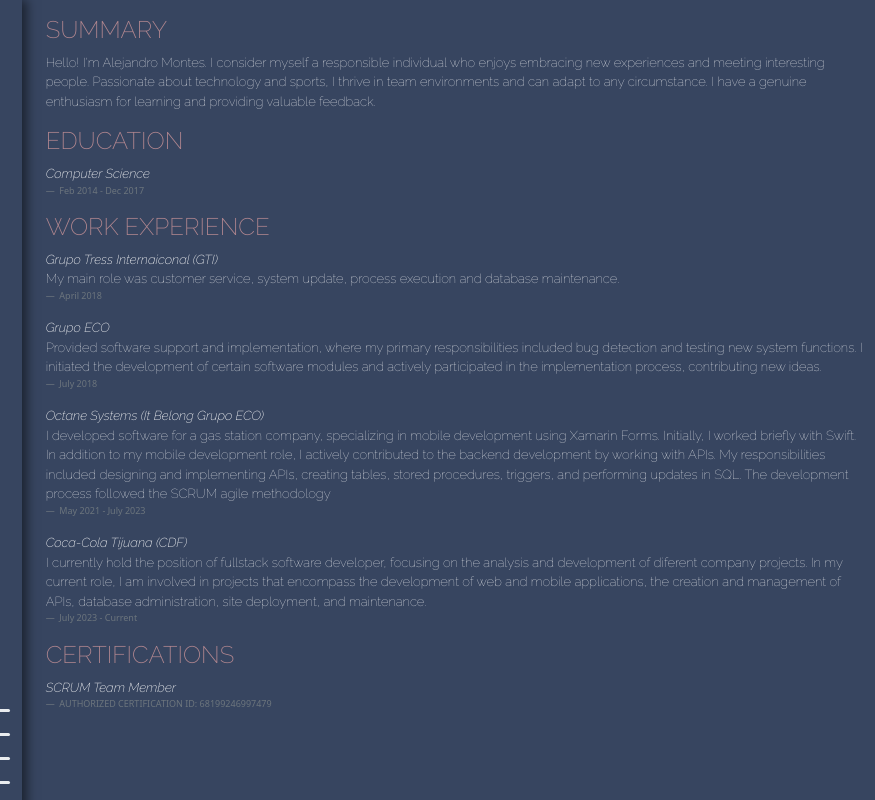
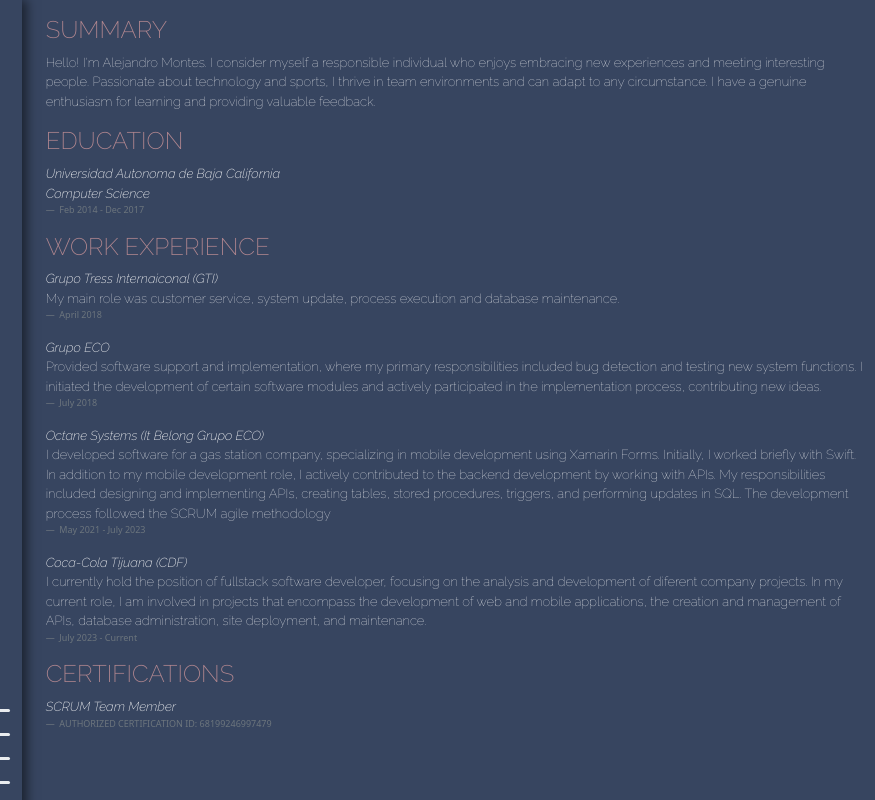
Before and after one commit to alejandromontesh/cv, a plain HTML site: page index.html in a window 1280 px wide. Shown: the top 800 px of the page, 405-1280 px from the left. Drawn offline with nearby package versions, Linux system fonts and the light colour scheme.

Commit message:
Add files via upload

```diff
--- a/index.html
+++ b/index.html
@@ -233,6 +233,8 @@
             </div>
             <div class="mt-3">
                 <h4 class="tittle">EDUCATION</h4>
+                <p class="subtittle" style="margin: 0;">Universidad Autonoma de Baja California</p>
+
                 <figure>
                     <blockquote class="blockquote">
                         <p class="subtittle">Computer Science</p>
@@ -304,12 +306,11 @@
 
                     <p class="subtittle">SCRUM Team Member
                     </p>
-                    <figcaption class="blockquote-footer" style="font-size: xx-small;">
+                    <figcaption class="blockquote-footer pb-3" style="font-size: xx-small;">
                         AUTHORIZED CERTIFICATION ID: 68199246997479
                     </figcaption>
                 </figure>
             </div>
-
         </div>
     </div>
 
```
